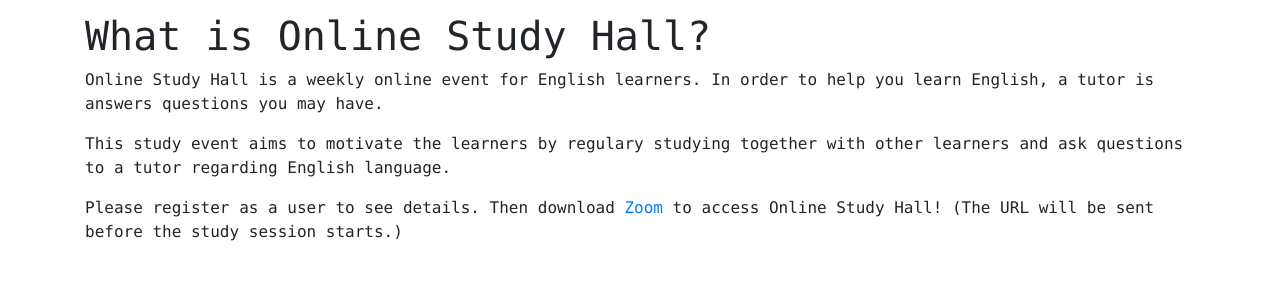
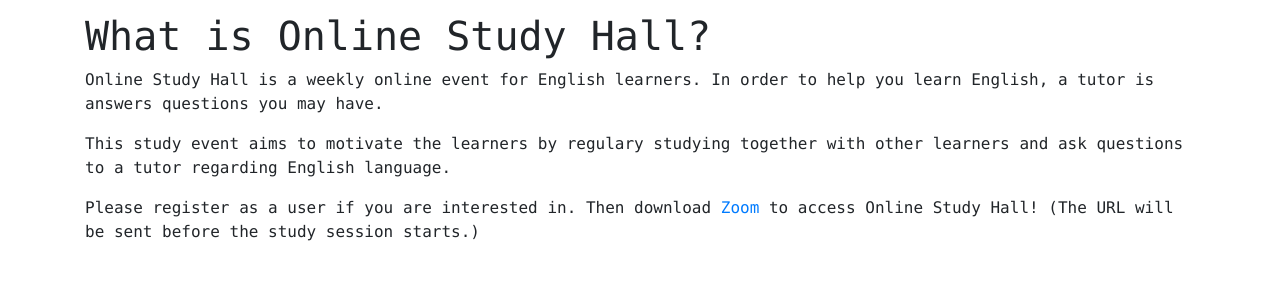
Before and after one commit to okd-hkd/online_study_hall, a Django app: page / in a window 1280 px wide. Shown: the part 192-492 px from the top of the page. Run offline with Django 3.2, Linux system fonts and the light colour scheme; some libraries are stand-ins or nearby versions.

Commit message:
added some words

```diff
--- a/authenticate/templates/authenticate/home.html
+++ b/authenticate/templates/authenticate/home.html
@@ -25,12 +25,12 @@
 
 <p class='text-monospace'>Online Study Hall is a weekly online event for English learners. In order to help you learn English, a tutor is answers questions you may have. </p>
 <p class='text-monospace'>This study event aims to motivate the learners by regulary studying together with other learners and ask questions to a tutor regarding English language. </p>
-<p class='text-monospace'>Please register as a user to see details. Then download <a href="https://zoom.us/download">Zoom</a> to access Online Study Hall! (The URL will be sent before the study session starts.)</p>
+<p class='text-monospace'>Please register as a user if you are interested in. Then download <a href="https://zoom.us/download">Zoom</a> to access Online Study Hall! (The URL will be sent before the study session starts.)</p>
 
 
 <br>
 
-{% if user.is_authenticated %}
+<!-- {% if user.is_authenticated %} -->
 <p class='text-center text-monospace'>Currently, study sessions are scheduled on Saturday at 2:00 PM. </p>
 <figure class="figure"></figure>
   <img src=" {% static '50-participant-gallery-view-example.png' %}" class="img-fluid rounded mx-auto d-block" alt="Responsive image"/>
@@ -59,16 +59,18 @@
 
 
   <dt class="col-sm-3 text-center">Personal mentoring</dt>
-  <dd class="col-sm-9 text-center">Personal mentoring is available. Please contact me so I can give you some advice for your study.</dd>
+  <dd class="col-sm-9 text-center">Personal mentoring is available. Please <a href="https://twitter.com/_Newword">contact me </a>so I can give you some advice for your study.</dd>
 
   </dd>
 </dl>
+<br>
+<br>
 
 
 <p></p>
 
 
-{% endif %}
+<!-- {% endif %} -->
 
 
 <br><br>
```
